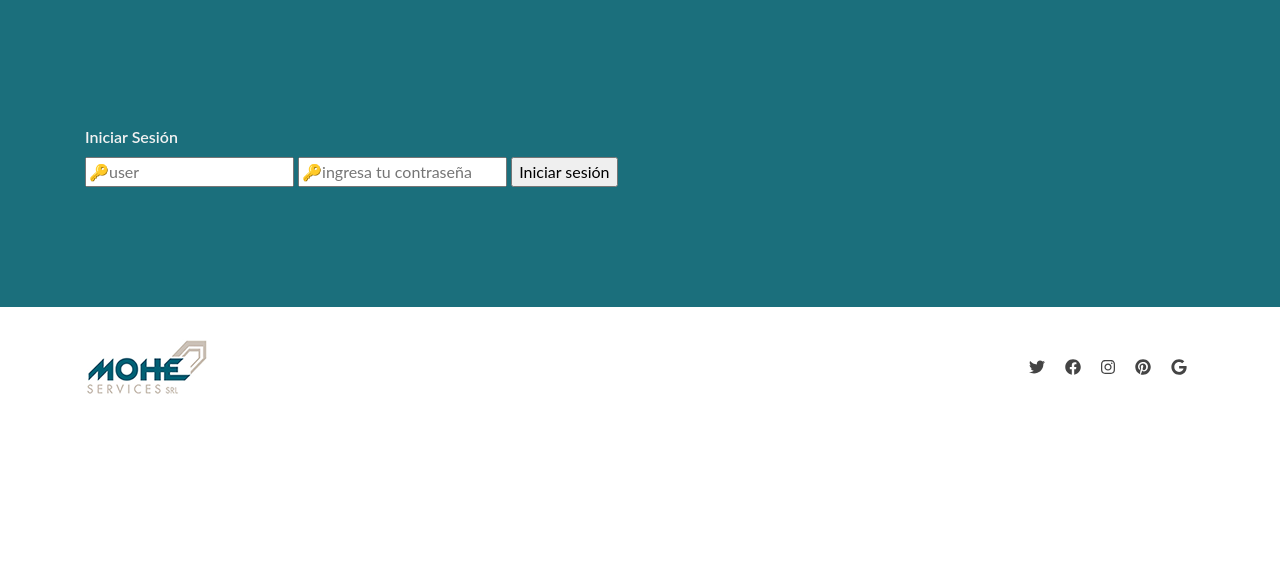
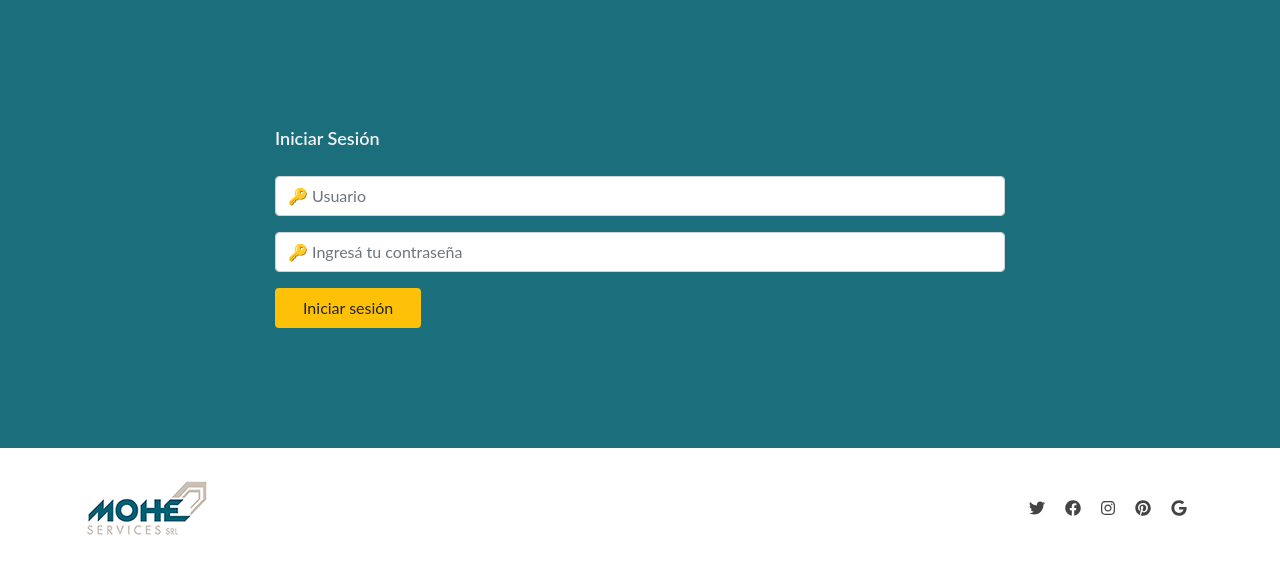
Before and after one commit to ezequielsandoval480/shop, a PHP site: page /?pagina=ingresar in a window 1280 px wide. Shown: the part 142-710 px from the top of the page. Run offline with PHP 8.4, Linux system fonts and the light colour scheme; some libraries are stand-ins or nearby versions.

Commit message:
Style form

```diff
--- a/vistas/ingresar.php
+++ b/vistas/ingresar.php
@@ -4,15 +4,22 @@ include "parciales/header.php";
  ?>
 <section class="fdb-block bg-dark bg-image-over">
 	<div class="container">
-		   <form id="Iniciar" method="post">
-		 	  <div class="form">
-			  <h4>Iniciar Sesión</h4>
-		        <input type="hidden" name="action" value="loguear_usuario">
-				<input type="text" id="user" placeholder="&#128273;user" name="usuario">
-				<input type="password" id="password" placeholder="&#128273;ingresa tu contraseña" name="password">
-				<input type="submit" value="Iniciar sesión">
-	         </div>
-           </form>
-
+        <div class="row">
+            <div class="col-md-8 mx-auto">
+                <form id="Iniciar" method="post">
+                    <div class="form">
+                    <h3 class="mb-4">Iniciar Sesión</h3>
+                    <input type="hidden" name="action" value="loguear_usuario">
+                    <div class="form-group">
+                        <input type="text" class="form-control" id="user" placeholder="&#128273; Usuario" name="usuario">
+                    </div>
+                    <div class="form-group">
+                        <input type="password" class="form-control" id="password" placeholder="&#128273; Ingresá tu contraseña" name="password">
+                    </div>
+                    <input type="submit" class="btn btn-warning" value="Iniciar sesión">
+                    </div>
+                </form>
+            </div>
+        </div>
 	</div>
 </section>
```
